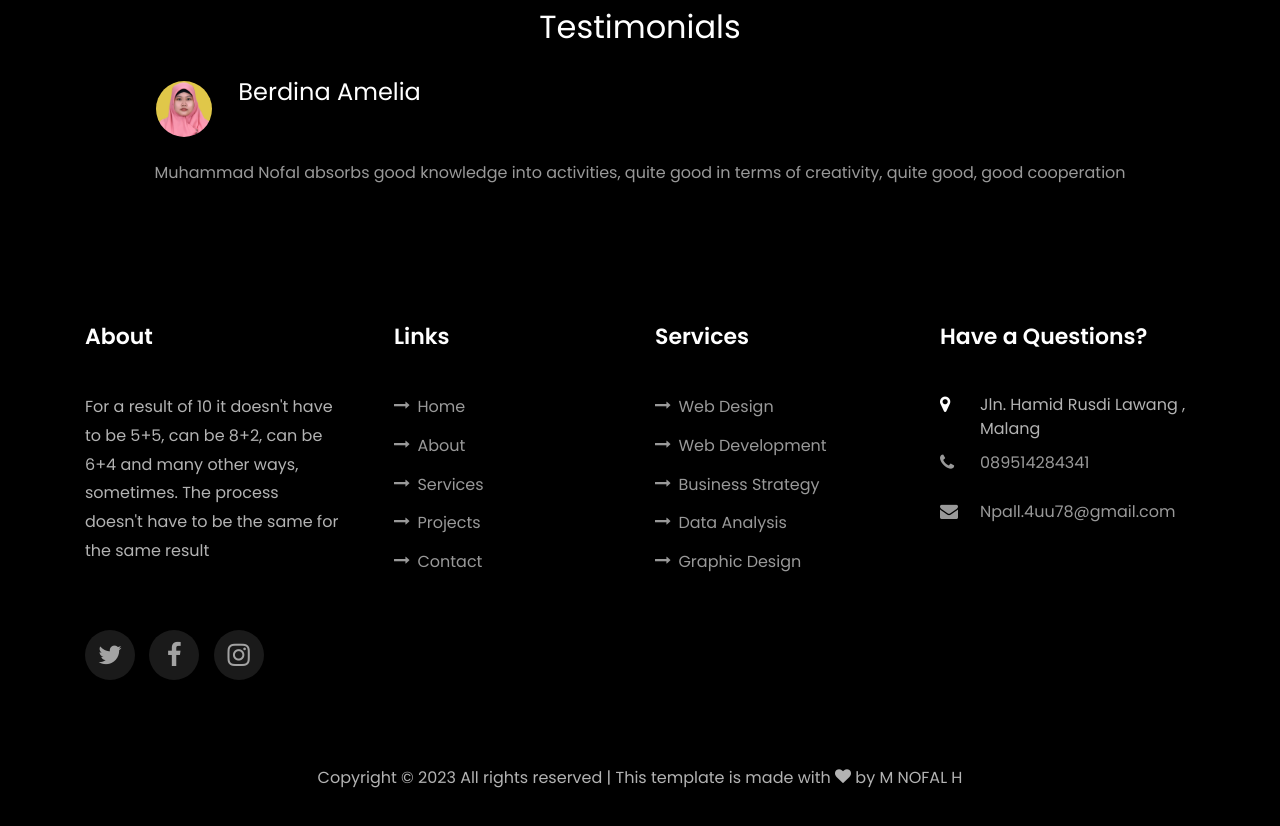
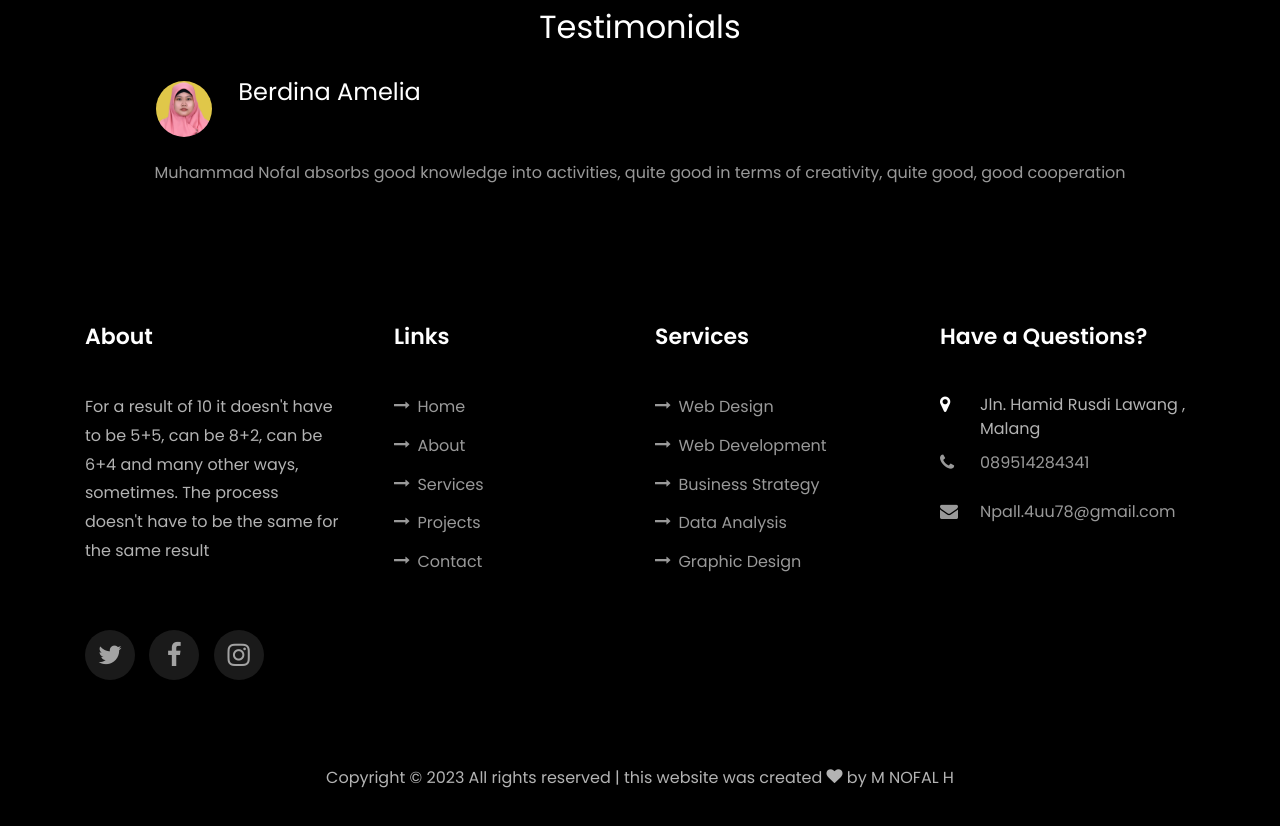
Before and after one commit to Noffalll/nofal, a plain HTML site: page index.html in a window 1280 px wide. Shown: the part 4406-5232 px from the top of the page. Drawn offline with Linux system fonts and the light colour scheme; files whose address does not match are found by name.

Commit message:
ubah copyrigth

```diff
--- a/index.html
+++ b/index.html
@@ -403,8 +403,7 @@
 
 					<p><!-- Link back to Colorlib can't be removed. Template is licensed under CC BY 3.0. -->
 						Copyright &copy;
-						<script>document.write(new Date().getFullYear());</script> All rights reserved | This template
-						is made with <i class="icon-heart color-danger" aria-hidden="true"></i> by <a
+						<script>document.write(new Date().getFullYear());</script> All rights reserved | this website was created <i class="icon-heart color-danger" aria-hidden="true"></i> by <a
 							href="https://colorlib.com" target="_blank">M NOFAL H</a>
 						<!-- Link back to Colorlib can't be removed. Template is licensed under CC BY 3.0. -->
 					</p>
```
